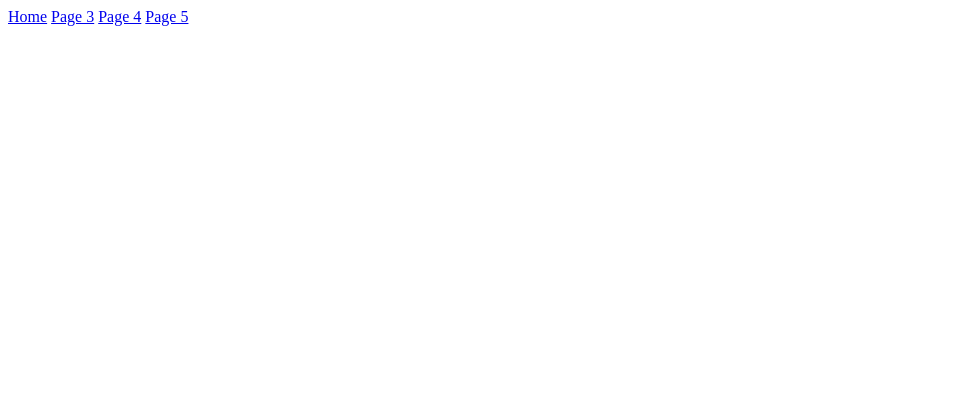
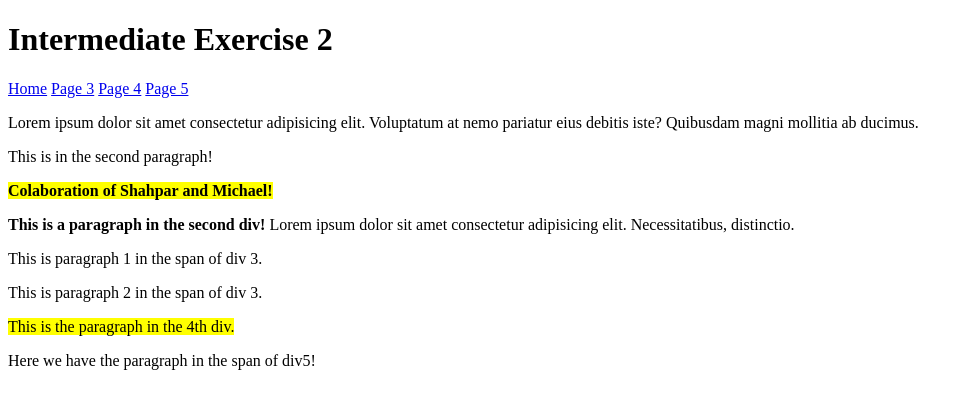
Before and after one commit to ShahparShabani/FE21-HTML-DAY1-Shahpar-Michael, a plain HTML site: page advanced-exercise1-page2.html in a window 1280 px wide. Shown: the whole page, without its empty margins (0-973 px from the left). Drawn offline with Linux system fonts and the light colour scheme.

Commit message:
Intermediate exercise2 inside advanced page2.

```diff
--- a/advanced-exercise1-page2.html
+++ b/advanced-exercise1-page2.html
@@ -8,6 +8,7 @@
 </head>
 <body>
         <header>
+            <h1>Intermediate Exercise 2</h1>
             <nav>
                 <a href="./advanced-exercise1-home.html">Home</a>
                 <a href="./advanced-exercise1-page3.html">Page 3</a>
@@ -15,5 +16,44 @@
                 <a href="./advanced-exercise1-page5.html">Page 5</a>
             </nav>
         </header>
+<div id="div1">
+    <span><p>
+      <span>Lorem ipsum dolor sit amet consectetur adipisicing elit. Voluptatum at nemo pariatur eius debitis iste? Quibusdam magni mollitia ab ducimus.</span>
+    </p>
+    <p>
+     <span>This is in the second paragraph!</span>
+    </p>
+    <p>
+    <span><strong><mark>Colaboration of Shahpar and Michael!</mark></strong> </span>
+    </p>
+    </span>
+</div>
+<div id="div2">
+    <p>
+        <strong>This is a paragraph in the second div!</strong>  Lorem ipsum dolor sit amet consectetur adipisicing elit. Necessitatibus, distinctio.
+    </p>
+</div>
+<div id="div3">
+    <span>
+        <p>
+            This is paragraph 1 in the span of div 3.
+        </p>
+        <p>
+            This is paragraph 2 in the span of div 3.
+        </p>
+    </span>
+</div>
+<div id="div4">
+    <p>
+        <mark>This is the paragraph in the 4th div.</mark>
+    </p>
+</div>
+<div id="div5">
+    <span>
+        <p>
+            Here we have the paragraph in the span of div5!
+        </p>
+    </span>
+</div>
 </body>
 </html>
```
